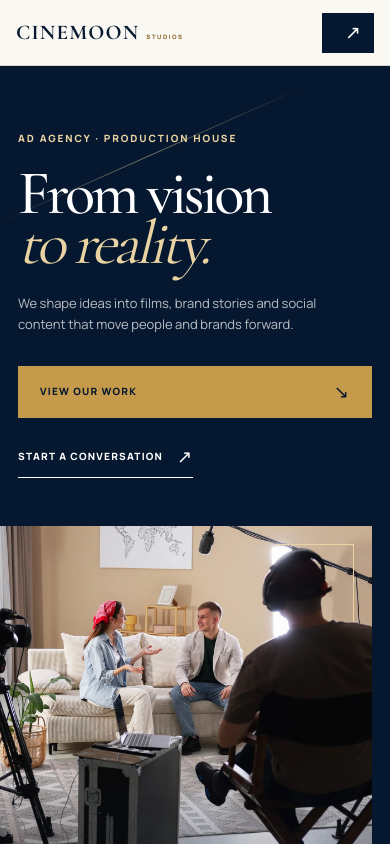
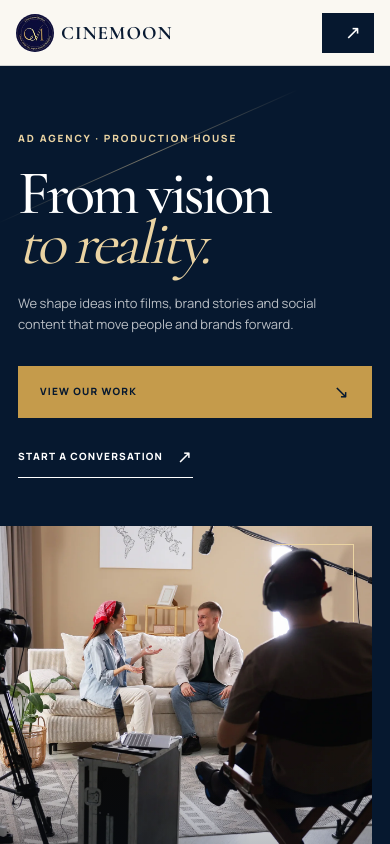
Before and after one commit to ayush-agrawal001/social_media_agency_demo_frontend, a Next.js app: page / in a window 390 px wide. Shown: the top 844 px of the page. Built offline with nearby package versions, Linux system fonts and the light colour scheme.

Commit message:
Use official Cinemoon logo across the site

```diff
--- a/app/globals.css
+++ b/app/globals.css
@@ -46,9 +46,11 @@ section { scroll-margin-top:74px; }
 
 /* Header */
 .site-header { position:relative; z-index:20; height:82px; padding:0 clamp(20px,5vw,76px); display:grid; grid-template-columns:1fr auto 1fr; align-items:center; gap:38px; background:var(--ivory); border-bottom:1px solid var(--line); }
-.wordmark { width:max-content; display:flex; align-items:baseline; gap:10px; line-height:1; }
-.wordmark span { font-family:var(--font-display); font-size:27px; font-weight:650; letter-spacing:.055em; }
-.wordmark small { color:#8a6424; font-size:7px; font-weight:800; letter-spacing:.25em; }
+.wordmark { width:max-content; display:flex; align-items:center; gap:11px; line-height:1; }
+.wordmark-logo { width:44px; height:44px; object-fit:cover; border-radius:50%; }
+.wordmark-copy { display:flex; align-items:baseline; gap:9px; }
+.wordmark-copy strong { font-family:var(--font-display); font-size:25px; font-weight:650; letter-spacing:.055em; }
+.wordmark-copy small { color:#8a6424; font-size:7px; font-weight:800; letter-spacing:.25em; }
 .desktop-nav { display:flex; align-items:center; justify-content:center; gap:clamp(22px,3vw,48px); }
 .desktop-nav a { position:relative; padding:9px 0; text-transform:uppercase; font-size:9px; font-weight:750; letter-spacing:.15em; }
 .desktop-nav a::after { content:""; position:absolute; left:0; right:100%; bottom:3px; height:1px; background:var(--gold); transition:right .2s ease; }
@@ -145,9 +147,7 @@ section { scroll-margin-top:74px; }
 .founder-brand::before { content:""; position:absolute; width:72%; aspect-ratio:1; left:-39%; top:-22%; border:1px solid rgba(234,211,162,.2); transform:rotate(33deg); }
 .founder-brand::after { content:""; position:absolute; width:64%; height:1px; right:-20%; bottom:18%; background:linear-gradient(90deg,transparent,var(--gold-light)); transform:rotate(-35deg); }
 .founder-brand-label { position:absolute; left:34px; top:32px; color:rgba(255,255,255,.48); text-transform:uppercase; font-size:8px; font-weight:750; letter-spacing:.18em; }
-.founder-monogram { position:relative; width:min(29vw,390px); height:min(27vw,360px); display:flex; align-items:center; justify-content:center; color:var(--gold-light); font-family:var(--font-display); font-size:clamp(150px,20vw,290px); font-weight:400; line-height:.72; letter-spacing:-.35em; }
-.founder-monogram span:first-child { transform:translateX(-.05em); }
-.founder-monogram span:last-child { color:transparent; -webkit-text-stroke:1px var(--gold-light); transform:translateX(-.08em); }
+.founder-logo { position:relative; z-index:2; width:min(26vw,330px); height:auto; display:block; }
 .founder-wordmark { position:relative; z-index:2; width:100%; padding-top:30px; display:flex; align-items:baseline; justify-content:center; gap:16px; border-top:1px solid rgba(234,211,162,.55); }
 .founder-wordmark strong { font-family:var(--font-display); font-size:clamp(31px,4vw,54px); font-weight:500; letter-spacing:.08em; }
 .founder-wordmark span { color:var(--gold-light); font-size:8px; font-weight:800; letter-spacing:.28em; }
@@ -175,6 +175,8 @@ section { scroll-margin-top:74px; }
 .contact-phone { display:block; width:max-content; margin-top:22px; border-bottom:1px solid var(--navy); font-family:var(--font-display); font-size:24px; }
 .footer { padding:82px clamp(20px,6vw,92px) 24px; color:var(--white); background:var(--navy); }
 .footer-main { display:flex; justify-content:space-between; align-items:end; padding-bottom:74px; border-bottom:1px solid rgba(255,255,255,.2); }
+.footer-brand { display:flex; align-items:end; gap:22px; }
+.footer-brand > img { width:78px; height:78px; object-fit:cover; border-radius:50%; }
 .footer-wordmark { font-family:var(--font-display); font-size:clamp(68px,11vw,164px); font-weight:500; letter-spacing:-.065em; line-height:.7; }
 .footer-main p { margin:0; color:rgba(255,255,255,.56); font-size:12px; line-height:1.65; }
 .footer-links { width:min(470px,55%); margin-left:auto; padding:58px 0 74px; display:grid; grid-template-columns:1fr 1fr; gap:70px; }
@@ -215,8 +217,9 @@ section { scroll-margin-top:74px; }
   .section-label .hairline { max-width:40%; }
   .site-header { height:66px; padding:0 16px; }
   .wordmark { gap:7px; }
-  .wordmark span { font-size:21px; }
-  .wordmark small { font-size:6px; }
+  .wordmark-logo { width:38px; height:38px; }
+  .wordmark-copy strong { font-size:19px; }
+  .wordmark-copy small { display:none; }
   .header-cta { min-height:40px; gap:10px; padding:0 13px; font-size:0; }
   .header-cta span { font-size:19px; }
   .hero { padding:66px 18px 18px; grid-template-columns:1fr; gap:48px; }
@@ -257,7 +260,7 @@ section { scroll-margin-top:74px; }
   .process-card h3 { margin-top:auto; font-size:39px; }
   .founder { grid-template-columns:1fr; }
   .founder-brand { min-height:0; aspect-ratio:1; padding:48px 24px; }
-  .founder-monogram { width:78vw; height:62vw; font-size:54vw; }
+  .founder-logo { width:min(66vw,300px); }
   .founder-wordmark { padding-top:22px; gap:10px; }
   .founder-wordmark strong { font-size:10vw; }
   .founder-wordmark span { font-size:6px; }
@@ -273,6 +276,8 @@ section { scroll-margin-top:74px; }
   .contact-phone { font-size:22px; }
   .footer { padding:72px 18px 22px; }
   .footer-main { align-items:flex-start; flex-direction:column; gap:42px; }
+  .footer-brand { align-items:center; gap:12px; }
+  .footer-brand > img { width:58px; height:58px; }
   .footer-wordmark { font-size:20.5vw; }
   .footer-links { width:100%; margin:0; }
   .footer-bottom span:nth-child(2) { display:none; }
--- a/app/layout.tsx
+++ b/app/layout.tsx
@@ -32,7 +32,7 @@ export async function generateMetadata(): Promise<Metadata> {
       follow: true,
       googleBot: { index: true, follow: true, "max-image-preview": "large", "max-snippet": -1, "max-video-preview": -1 },
     },
-    icons: { icon: "/favicon.svg", shortcut: "/favicon.svg" },
+    icons: { icon: "/studio/cinemoon-logo.jpg", shortcut: "/studio/cinemoon-logo.jpg", apple: "/studio/cinemoon-logo.jpg" },
     openGraph: {
       title: "Cinemoon Studios | From Vision to Reality",
       description: "An ad agency and production house creating films, brand stories and social content.",
@@ -62,7 +62,7 @@ export default async function RootLayout({
     "@type": "ProfessionalService",
     name: "Cinemoon Studios",
     url: origin,
-    logo: `${origin}/favicon.svg`,
+    logo: `${origin}/studio/cinemoon-logo.jpg`,
     image: `${origin}/og.png`,
     description: "An ad agency and production house creating films, brand stories, social content, photography and branded experiences.",
     email: "info@cinemoonstudios.com",
--- a/app/page.tsx
+++ b/app/page.tsx
@@ -66,7 +66,8 @@ export default function Home() {
     <main>
       <header className="site-header">
         <a className="wordmark" href="#top" aria-label="Cinemoon Studios home">
-          <span>CINEMOON</span><small>STUDIOS</small>
+          <Image className="wordmark-logo" src="/studio/cinemoon-logo.jpg" alt="" width={44} height={44} sizes="44px" />
+          <span className="wordmark-copy"><strong>CINEMOON</strong><small>STUDIOS</small></span>
         </a>
         <nav className="desktop-nav" aria-label="Main navigation">
           <a href="#about">About</a>
@@ -183,7 +184,7 @@ export default function Home() {
       <section className="founder">
         <div className="founder-brand" aria-label="Cinemoon Studios logo">
           <span className="founder-brand-label">Independent creative studio</span>
-          <div className="founder-monogram" aria-hidden="true"><span>C</span><span>M</span></div>
+          <Image className="founder-logo" src="/studio/cinemoon-logo.jpg" alt="Official Cinemoon Studios logo" width={420} height={420} sizes="(max-width: 700px) 66vw, 32vw" />
           <div className="founder-wordmark"><strong>CINEMOON</strong><span>STUDIOS</span></div>
           <span className="founder-brand-line" aria-hidden="true" />
         </div>
@@ -213,7 +214,7 @@ export default function Home() {
 
       <footer className="footer">
         <div className="footer-main">
-          <a className="footer-wordmark" href="#top">CINEMOON</a>
+          <div className="footer-brand"><Image src="/studio/cinemoon-logo.jpg" alt="" width={78} height={78} sizes="78px" /><a className="footer-wordmark" href="#top">CINEMOON</a></div>
           <p>Ad agency &amp; production house.<br />Framing thoughts and visions into reality.</p>
         </div>
         <div className="footer-links">
```
Also changed, not shown: public/studio/cinemoon-logo.jpg (added).
